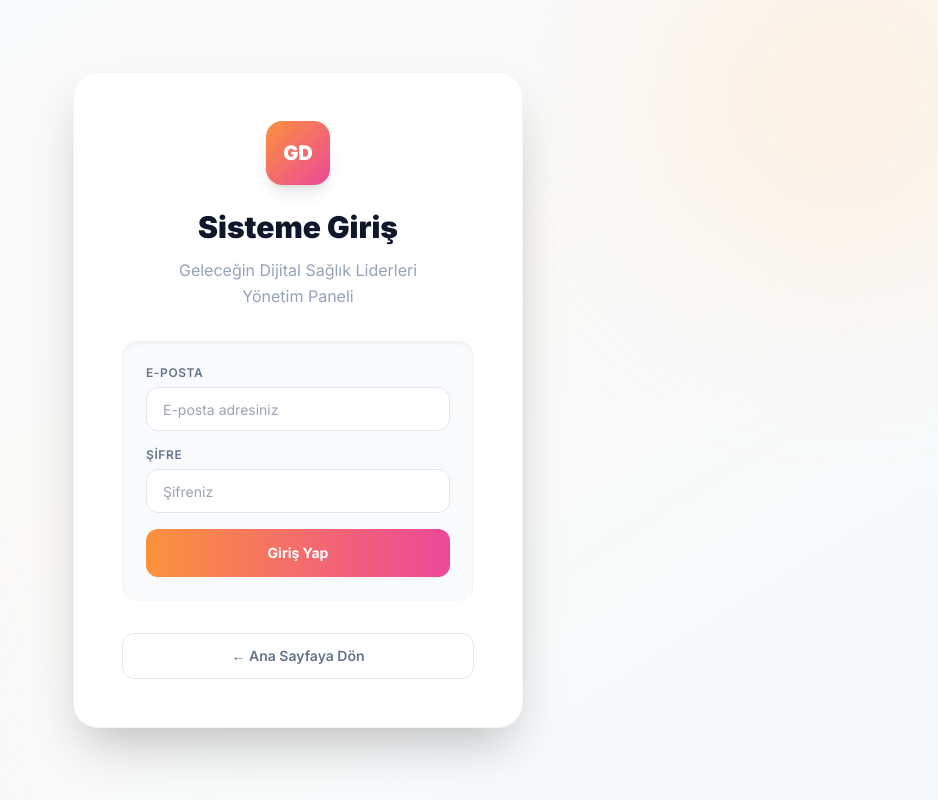
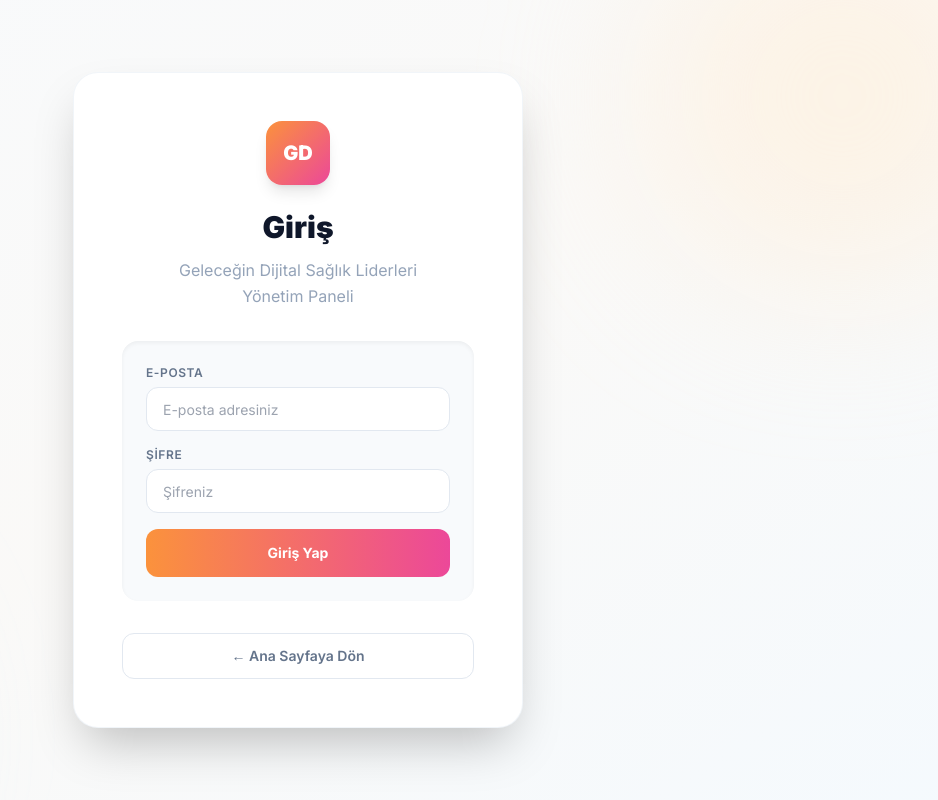
Before and after one commit to Akyasan6178/saglik-liderleri-site, a React (Vite) app: page /login in a window 1280 px wide. Shown: the whole page, without its empty margins (342-1280 px from the left). Built offline with nearby package versions, Linux system fonts and the light colour scheme; no server answers.

Commit message:
Elle commit

```diff
--- a/src/pages/Login.jsx
+++ b/src/pages/Login.jsx
@@ -60,7 +60,7 @@ export default function Login() {
           <span className="text-white font-black text-xl">GD</span>
         </div>
 
-        <h1 className="text-3xl font-black text-slate-900 mb-3">Sisteme Giriş</h1>
+        <h1 className="text-3xl font-black text-slate-900 mb-3">Giriş</h1>
         <p className="text-slate-400 mb-8 leading-relaxed">
           Geleceğin Dijital Sağlık Liderleri<br />
           Yönetim Paneli
```
